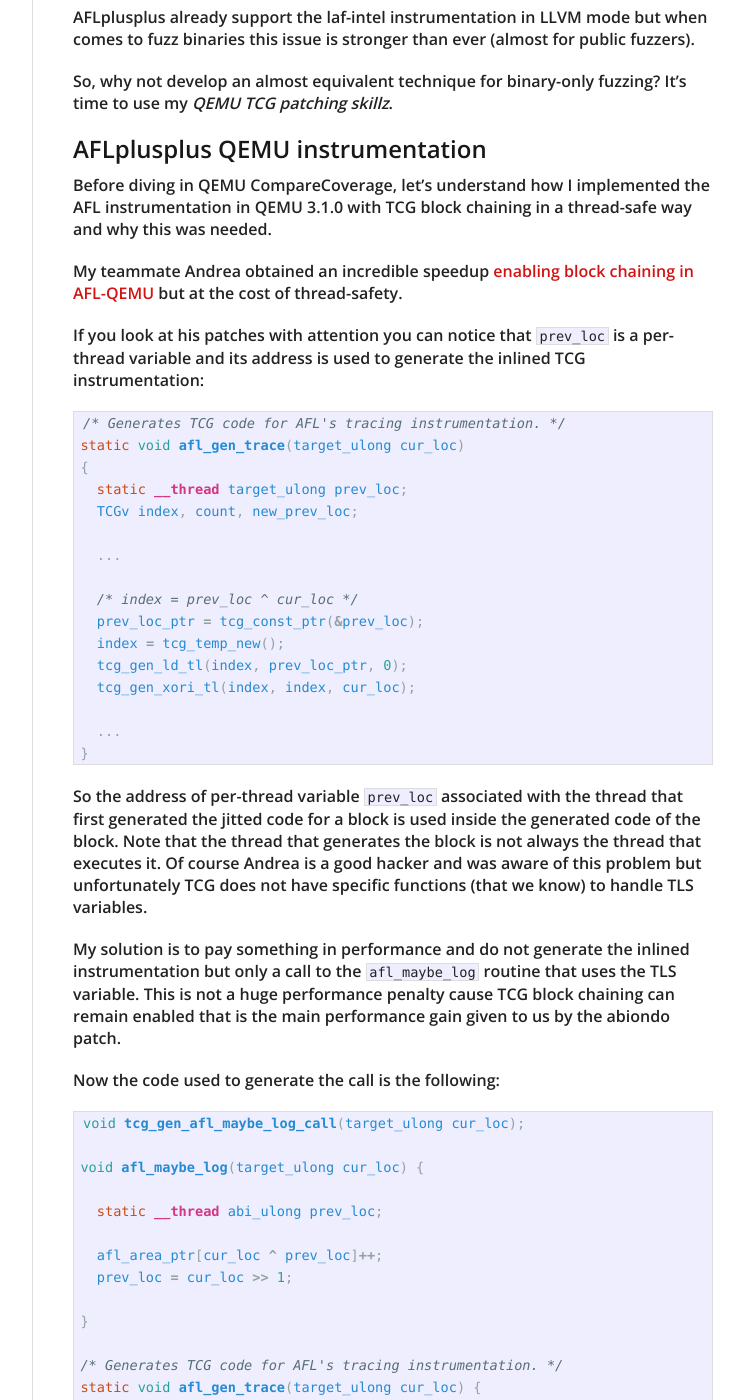
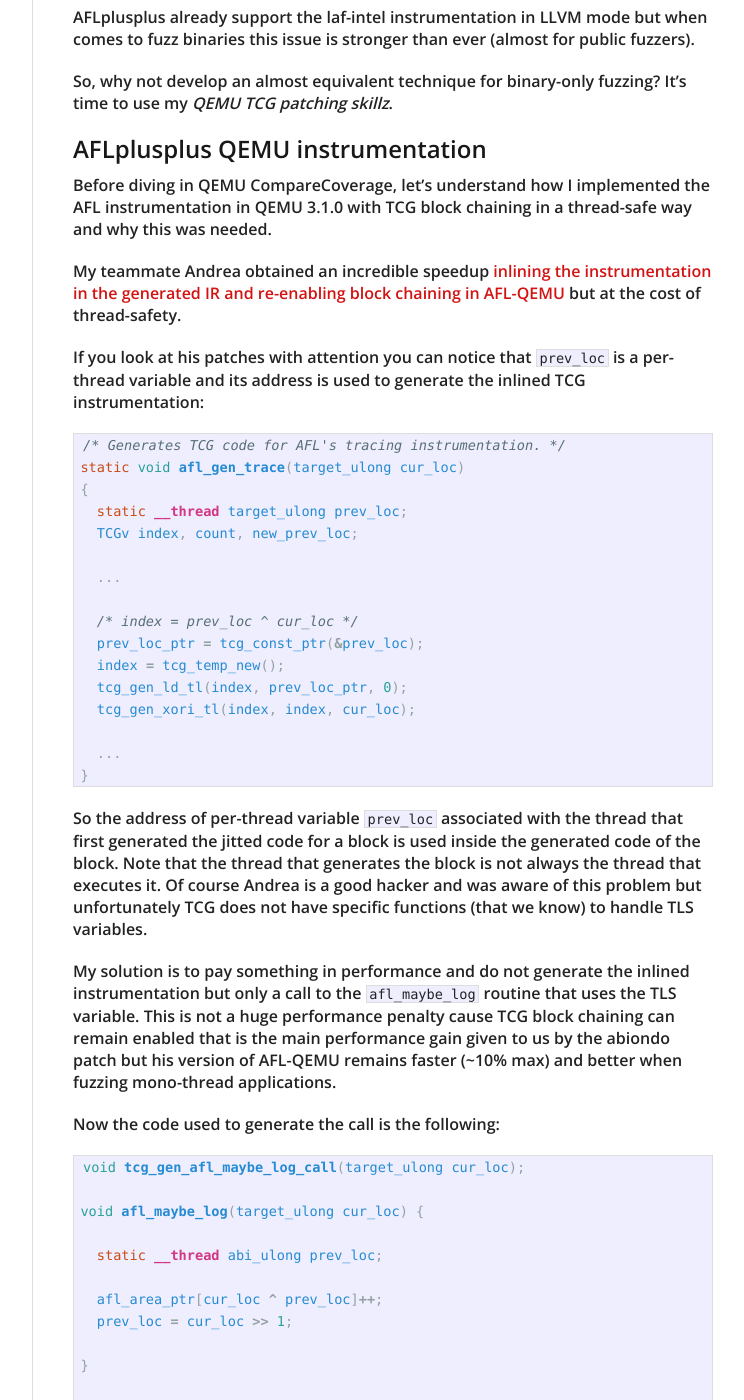
Before and after one commit to andreafioraldi/andreafioraldi.github.io, a Jekyll site: the page built from _posts/articles/2019-07-20-aflpp-qemu-compcov.md, in a window 1280 px wide and 1400 px high, scrolled down 1232 px. Shown: the whole window, without its empty margins (378-1122 px from the left). Built offline with Jekyll 4.4.1, drawn with Linux system fonts in a browser that asks for light colours.

Commit message:
other info for abiondo post

```diff
--- a/_posts/articles/2019-07-20-aflpp-qemu-compcov.md
+++ b/_posts/articles/2019-07-20-aflpp-qemu-compcov.md
@@ -58,7 +58,7 @@
 
 Before diving in QEMU CompareCoverage, let's understand how I implemented the AFL instrumentation in QEMU 3.1.0 with TCG block chaining in a thread-safe way and why this was needed.
 
-My teammate Andrea obtained an incredible speedup [enabling block chaining in AFL-QEMU](https://abiondo.me/2018/09/21/improving-afl-qemu-mode/) but at the cost of thread-safety.
+My teammate Andrea obtained an incredible speedup [inlining the instrumentation in the generated IR and re-enabling block chaining in AFL-QEMU](https://abiondo.me/2018/09/21/improving-afl-qemu-mode/) but at the cost of thread-safety.
 
 If you look at his patches with attention you can notice that `prev_loc` is a per-thread variable and its address is used to generate the inlined TCG instrumentation:
 
@@ -85,7 +85,7 @@
 Of course Andrea is a good hacker and was aware of this problem but unfortunately TCG does not have specific functions (that we know) to handle TLS variables.
 
 My solution is to pay something in performance and do not generate the inlined instrumentation but only a call to the `afl_maybe_log` routine that uses the TLS variable.
-This is not a huge performance penalty cause TCG block chaining can remain enabled that is the main performance gain given to us by the abiondo patch.
+This is not a huge performance penalty cause TCG block chaining can remain enabled that is the main performance gain given to us by the abiondo patch but his version of AFL-QEMU remains faster (~10% max) and better when fuzzing mono-thread applications.
 
 Now the code used to generate the call is the following:
 
```
